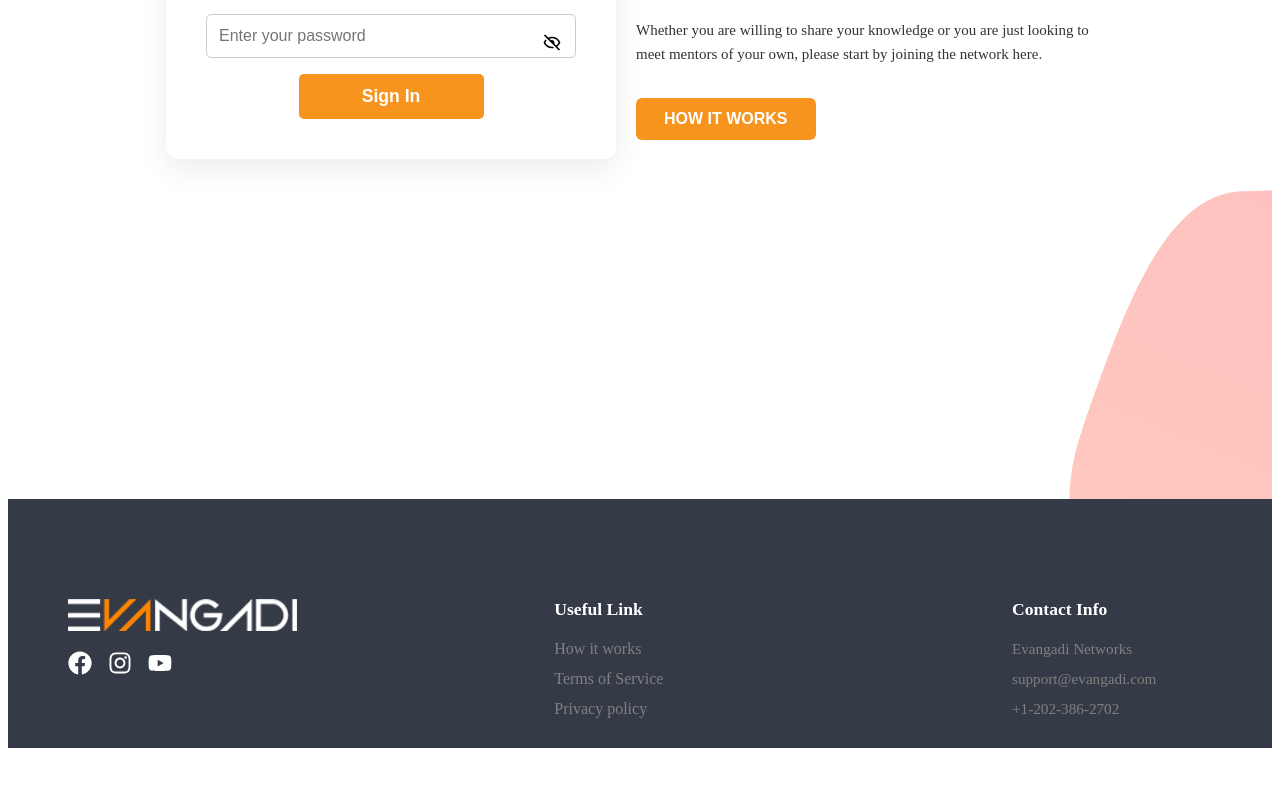
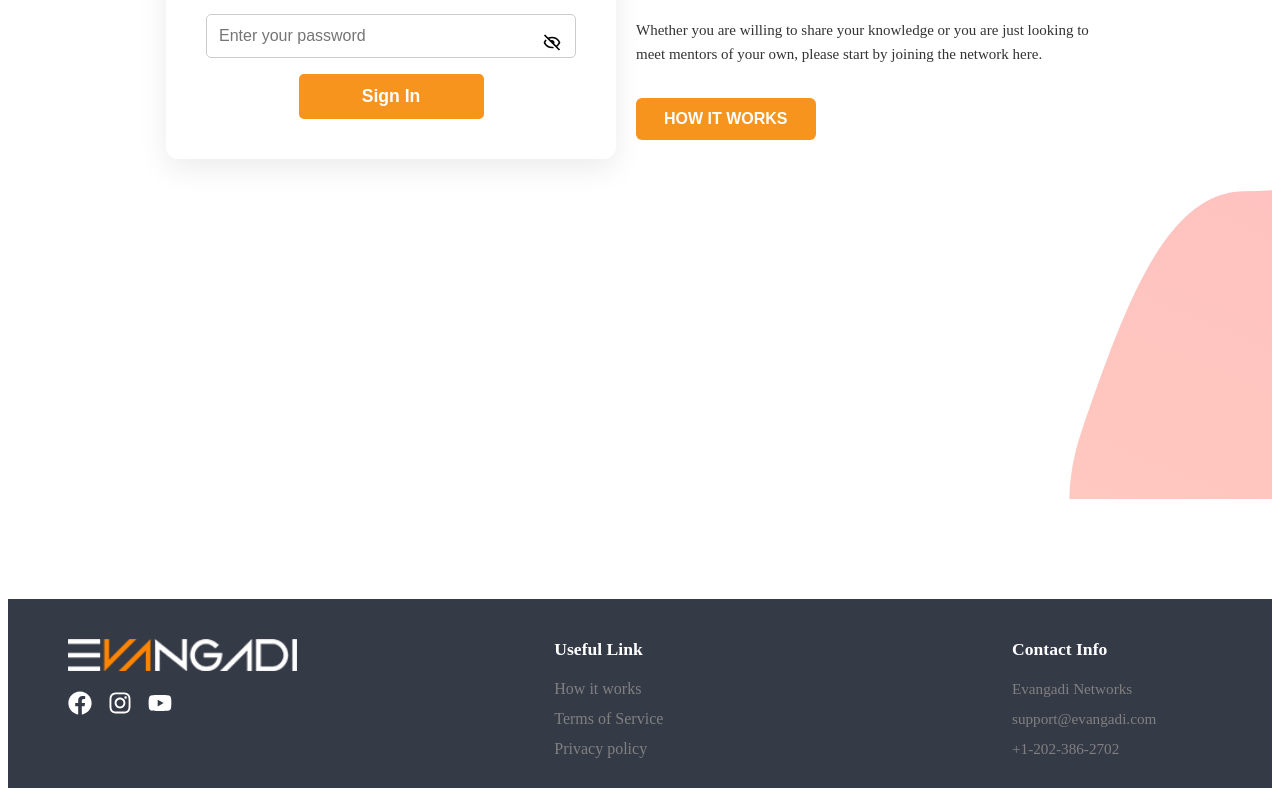
Before and after one commit to Endalkachewe/Evangadi-Forum-Frontend-new, a React (Vite) app: page / in a window 1280 px wide. Shown: the part 309-1105 px from the top of the page. Before the commit the page ends 1065 px from the top, so only its background shows below. Built offline with nearby package versions, Linux system fonts and the light colour scheme.

Commit message:
new commit on footer

```diff
--- a/src/Component/footer/footer.module.css
+++ b/src/Component/footer/footer.module.css
@@ -10,7 +10,8 @@
   display: flex;
   justify-content: space-between;
   align-items: flex-start;
-  padding: 100px 60px 30px;
+  padding: 40px 60px 30px;
+  margin-top: 100px;
   font-size: 1rem;
   flex-wrap: wrap;
   overflow-x: hidden;
```
